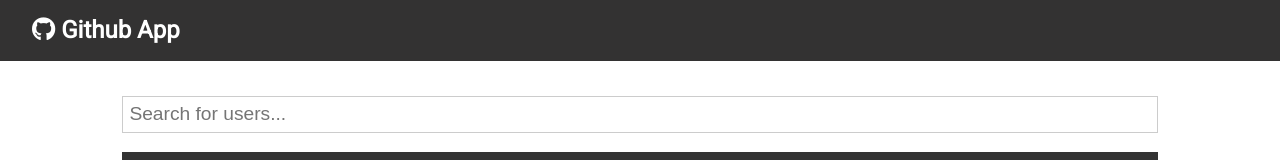
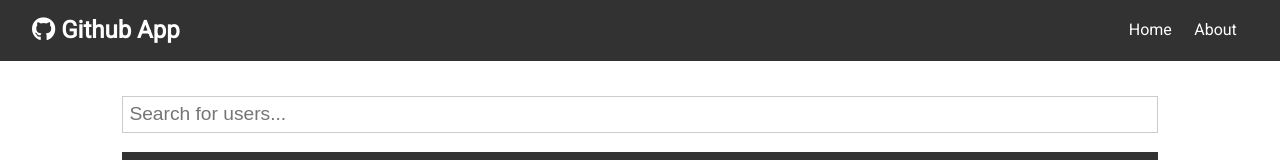
Before and after one commit to malhotra-parul/single-page-apps, a React (Create React App) app in the folder analytics-app/: page / in a window 1280 px wide. Shown: the top 160 px of the page. Built offline with nearby package versions, Linux system fonts and the light colour scheme; no server answers.

Commit message:
Added Home and About as menu items

```diff
--- a/analytics-app/src/components/layouts/NavBar.js
+++ b/analytics-app/src/components/layouts/NavBar.js
@@ -7,6 +7,14 @@ const NavBar = ({icon, title})=>{
         <h1>
             <i className={icon} /> {title}
         </h1>
+        <ul>
+            <li>
+                <a href="/">Home</a>
+            </li>
+            <li>
+            <a href="/about">About</a>
+            </li>
+        </ul>
         </nav>
     );
 };
```
